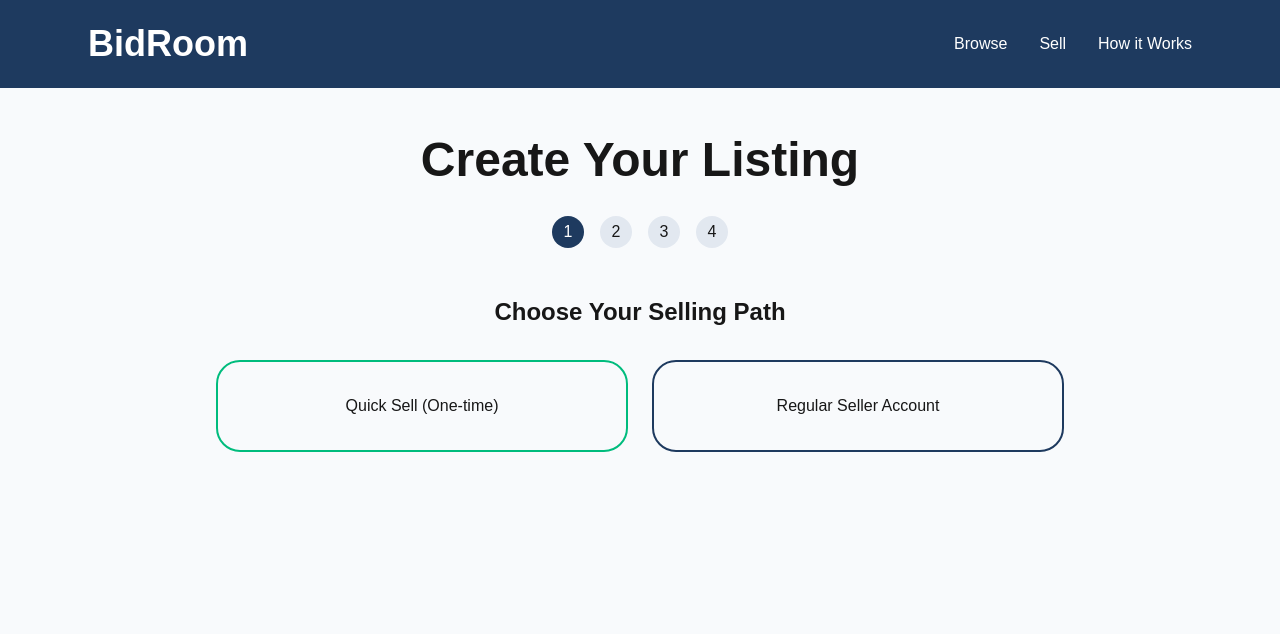
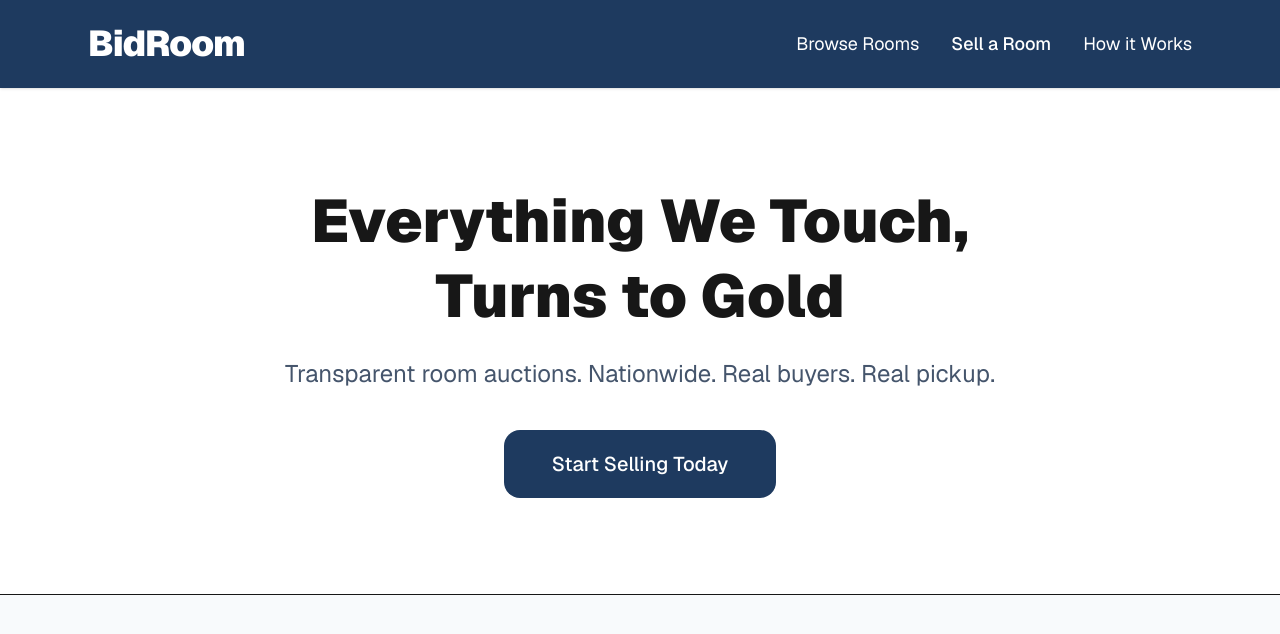
Before and after one commit to bidroomx-source/studious-octo-computing-machine, a Next.js app: page / in a window 1280 px wide. Shown: the top 634 px of the page. Built offline with nearby package versions, Linux system fonts and the light colour scheme.

Commit message:
Match live site to prototype design

```diff
--- a/app/page.tsx
+++ b/app/page.tsx
@@ -3,100 +3,57 @@
 import { useState } from 'react';
 
 export default function BidRoom() {
-  const [step, setStep] = useState(1);
+  const [showSellModal, setShowSellModal] = useState(false);
   const [tier, setTier] = useState<'onetime' | 'regular' | null>(null);
-  const [roomType, setRoomType] = useState('');
-  const [region, setRegion] = useState('');
-  const [title, setTitle] = useState('');
-  const [startingBid, setStartingBid] = useState(100);
-  const [closeStyle, setCloseStyle] = useState<'sudden' | 'soft'>('soft');
-  const [softMinutes, setSoftMinutes] = useState(3);
-  const [isWholeHouse, setIsWholeHouse] = useState(false);
-  const [pennyBalance, setPennyBalance] = useState(42);
-  const [buyerConfirmed, setBuyerConfirmed] = useState(false);
-  const [currentBid, setCurrentBid] = useState(100);
-
-  const roomTypes = ["Garage", "Storage Room", "Bedroom", "Kitchen", "Living Room", "Bathroom", "Laundry Room", "Playroom", "Home Office", "Basement", "Attic", "Workshop", "Other"];
 
   return (
-    <div className="min-h-screen bg-slate-50">
-      <header className="bg-[#1e3a5f] text-white py-6 sticky top-0 z-50">
+    <div className="min-h-screen bg-slate-50 font-sans">
+      {/* Header */}
+      <header className="bg-[#1e3a5f] text-white py-6 sticky top-0 z-50 shadow">
         <div className="max-w-6xl mx-auto px-6 flex justify-between items-center">
-          <h1 className="text-4xl font-black">BidRoom</h1>
-          <nav className="flex gap-8">
-            <a href="#" className="hover:text-[#c9a227]">Browse</a>
-            <a href="#" className="hover:text-[#c9a227]">Sell</a>
-            <a href="#" className="hover:text-[#c9a227]">How it Works</a>
+          <h1 className="text-4xl font-black tracking-tight">BidRoom</h1>
+          <nav className="flex gap-8 text-lg">
+            <a href="#" className="hover:text-[#c9a227] transition">Browse Rooms</a>
+            <button onClick={() => setShowSellModal(true)} className="hover:text-[#c9a227] transition font-medium">Sell a Room</button>
+            <a href="#" className="hover:text-[#c9a227] transition">How it Works</a>
           </nav>
         </div>
       </header>
 
-      <main className="max-w-4xl mx-auto px-6 py-12">
-        <h2 className="text-5xl font-black text-center mb-8">Create Your Listing</h2>
+      {/* Hero */}
+      <section className="bg-white py-24 border-b">
+        <div className="max-w-4xl mx-auto text-center px-6">
+          <h2 className="text-6xl font-black mb-6 leading-tight">Everything We Touch,<br />Turns to Gold</h2>
+          <p className="text-2xl text-slate-600 mb-10">Transparent room auctions. Nationwide. Real buyers. Real pickup.</p>
+          <button onClick={() => setShowSellModal(true)} className="bg-[#1e3a5f] hover:bg-black text-white text-xl font-medium px-12 py-5 rounded-2xl transition">Start Selling Today</button>
+        </div>
+      </section>
 
-        <div className="flex justify-center gap-4 mb-12">
-          {[1,2,3,4].map(s => (
-            <div key={s} className={`w-8 h-8 rounded-full flex items-center justify-center ${step === s ? 'bg-[#1e3a5f] text-white' : 'bg-slate-200'}`}>{s}</div>
-          ))}
-        </div>
+      {/* Sell Modal */}
+      {showSellModal && (
+        <div className="fixed inset-0 bg-black/70 flex items-center justify-center z-[100]" onClick={() => setShowSellModal(false)}>
+          <div className="bg-white rounded-3xl max-w-lg w-full mx-4 overflow-hidden" onClick={e => e.stopPropagation()}>
+            <div className="p-8">
+              <h3 className="text-3xl font-bold mb-8 text-center">How do you want to sell?</h3>
 
-        {step === 1 && (
-          <div className="space-y-8">
-            <h3 className="text-2xl font-bold text-center">Choose Your Selling Path</h3>
-            <div className="grid md:grid-cols-2 gap-6">
-              <div onClick={() => {setTier('onetime'); setStep(2);}} className="cursor-pointer border-2 border-emerald-500 rounded-3xl p-8 hover:bg-emerald-50 text-center">Quick Sell (One-time)</div>
-              <div onClick={() => {setTier('regular'); setStep(2);}} className="cursor-pointer border-2 border-[#1e3a5f] rounded-3xl p-8 hover:bg-slate-100 text-center">Regular Seller Account</div>
+              <div className="space-y-4">
+                <div onClick={() => {setTier('onetime'); alert('Quick Sell flow started (demo)'); setShowSellModal(false);}} className="cursor-pointer border-2 border-emerald-500 hover:bg-emerald-50 rounded-3xl p-8 transition">
+                  <div className="font-bold text-2xl mb-2">Quick Sell (One-time)</div>
+                  <div className="text-slate-600">Simple process for families clearing one room or house. No full account needed.</div>
+                </div>
+
+                <div onClick={() => {setTier('regular'); alert('Permanent seller registration started (demo)'); setShowSellModal(false);}} className="cursor-pointer border-2 border-[#1e3a5f] hover:bg-slate-100 rounded-3xl p-8 transition">
+                  <div className="font-bold text-2xl mb-2">Register as Permanent Seller</div>
+                  <div className="text-slate-600">Full dashboard, Penny Jar, Whole House bids, volume discounts, and tools.</div>
+                </div>
+              </div>
+            </div>
+            <div className="border-t p-4 text-center">
+              <button onClick={() => setShowSellModal(false)} className="text-slate-500">Cancel</button>
             </div>
           </div>
-        )}
-
-        {step === 2 && (
-          <div className="space-y-8">
-            <div>
-              <label>Room Type</label>
-              <select value={roomType} onChange={(e) => setRoomType(e.target.value)} className="w-full border border-slate-300 rounded-xl px-4 py-3 mt-2">
-                <option value="">Select...</option>
-                {roomTypes.map(t => <option key={t} value={t}>{t}</option>)}
-              </select>
-            </div>
-
-            <div>
-              <label>Region</label>
-              <input type="text" placeholder="dothan-wiregrass, atlanta, houston..." value={region} onChange={(e) => setRegion(e.target.value)} className="w-full border border-slate-300 rounded-xl px-4 py-3 mt-2" />
-            </div>
-
-            <button onClick={() => setStep(3)} className="w-full bg-[#1e3a5f] text-white py-4 rounded-2xl">Next</button>
-          </div>
-        )}
-
-        {step === 3 && (
-          <div className="space-y-8">
-            <div>
-              <label>Starting Bid ($)</label>
-              <input type="number" value={startingBid} onChange={(e) => setStartingBid(Number(e.target.value))} className="w-full border border-slate-300 rounded-xl px-4 py-3 text-3xl font-bold mt-2" />
-            </div>
-
-            <div>
-              <label>Close Style</label>
-              <div className="flex gap-4 mt-2">
-                <button onClick={() => setCloseStyle('sudden')} className={`flex-1 py-4 rounded-2xl border ${closeStyle === 'sudden' ? 'border-red-500' : ''}`}>Sudden Death</button>
-                <button onClick={() => setCloseStyle('soft')} className={`flex-1 py-4 rounded-2xl border ${closeStyle === 'soft' ? 'border-amber-500' : ''}`}>Soft Close</button>
-              </div>
-            </div>
-
-            <button onClick={() => setStep(4)} className="w-full bg-green-600 text-white py-4 rounded-2xl">Create Listing — $10</button>
-          </div>
-        )}
-
-        {step === 4 && (
-          <div className="text-center py-20">
-            <h3 className="text-4xl font-bold mb-6">Listing Created!</h3>
-            <p className="text-xl">Funds held in escrow until buyer confirms.</p>
-            <p className="mt-8">Penny Jar: {pennyBalance} pennies</p>
-            <button onClick={() => alert('Demo complete!')} className="mt-8 bg-[#1e3a5f] text-white px-12 py-4 rounded-2xl text-lg">View Dashboard</button>
-          </div>
-        )}
-      </main>
+        </div>
+      )}
     </div>
   );
 }
```
